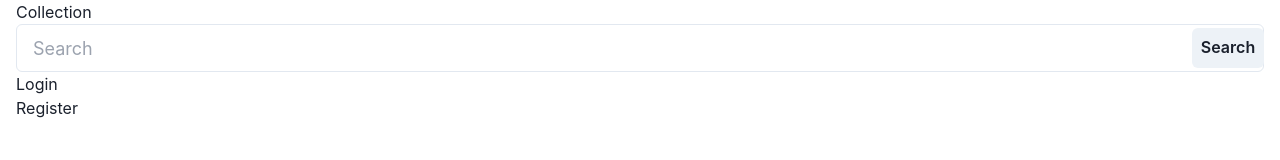
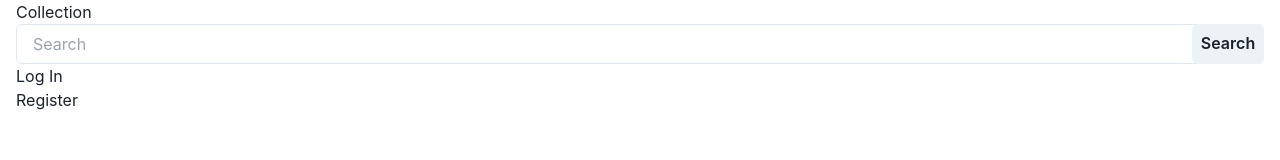
Before and after one commit to Kas-S/collection_management, a React (Vite) app: page / in a window 1280 px wide. Shown: the top 160 px of the page. Built offline with nearby package versions, Linux system fonts and the light colour scheme.

Commit message:
Navbar adaptiveness improved

```diff
--- a/src/components/Layout/Navbar.jsx
+++ b/src/components/Layout/Navbar.jsx
@@ -16,7 +16,7 @@ function Navbar() {
                         <SearchBar/>
                     </li>
                     <li>
-                        <Link to="/login" className="p-4 bg-white font-mono text-black rounded-2xl font-bold">Login</Link>
+                        <Link to="/login" className="p-4 bg-white font-mono text-black rounded-2xl font-bold text-nowrap">Log In</Link>
                     </li>
                     <li>
                         <Link to="/register" className="p-4 bg-emerald-600 font-mono text-white rounded-2xl font-bold">Register</Link>
--- a/src/components/Layout/NavbarComponents/SearchBar.jsx
+++ b/src/components/Layout/NavbarComponents/SearchBar.jsx
@@ -2,7 +2,7 @@ import {InputGroup, Input, InputRightElement, Button} from "@chakra-ui/react";
 
 function SearchBar() {
     return (
-        <InputGroup className="search" size="lg" width="">
+        <InputGroup className="search">
             <Input type="search" placeholder="Search" />
             <InputRightElement width="4.5rem">
                 <Button>Search</Button>
```
